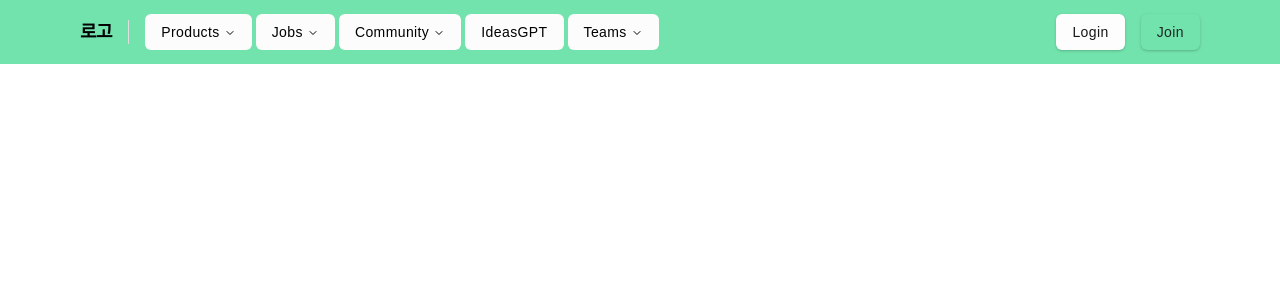
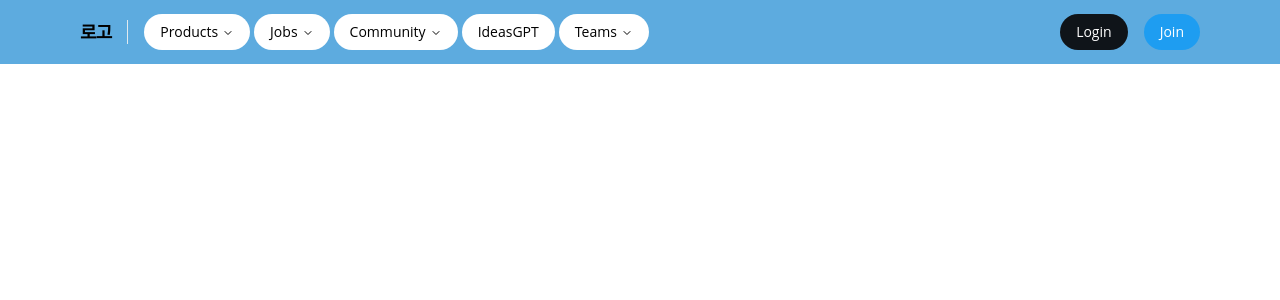
Before and after one commit to MZC-3rd-Project/FRONTEND_SERVER, a React app: page / in a window 1280 px wide. Shown: the top 300 px of the page. Built offline with nearby package versions, Linux system fonts and the light colour scheme; the HTML template or start-up script is replaced by a standard one.

Commit message:
[main] main 배경색 설정

```diff
--- a/src/components/layout/Header.jsx
+++ b/src/components/layout/Header.jsx
@@ -149,7 +149,7 @@ export default function Header({
 
     return (
         <nav className={cn(["flex px-20 h-16 items-center justify-between backdrop-blur fixed top-0 left-0 right-0 z-50 bg-background/50",
-            !isScrolled && "bg-[#72e3ad]",
+            !isScrolled && "bg-[#5dabdf]",
             isScrolled && "bg-transparent"
         ])}>
             <div className="flex items-center">
--- a/src/components/user/UserNavigation.jsx
+++ b/src/components/user/UserNavigation.jsx
@@ -1,5 +1,5 @@
 import { Link } from "react-router";
-import { Button } from "../ui/button";
+import { Button } from "@/components/ui/button";
 import { BarChart3Icon, BellIcon, LogOutIcon, MessageCircleIcon, SettingsIcon, UserIcon } from "lucide-react";
 import { DropdownMenu, DropdownMenuContent, DropdownMenuGroup, DropdownMenuItem, DropdownMenuLabel, DropdownMenuSeparator, DropdownMenuTrigger } from "../ui/dropdown-menu";
 import { Avatar, AvatarFallback, AvatarImage } from "@/components/ui/avatar";
--- a/src/css/index.css
+++ b/src/css/index.css
@@ -9,111 +9,111 @@
 @tailwind utilities;
 
 :root {
-  --background: rgb(252, 252, 252);
-  --foreground: rgb(23, 23, 23);
-  --card: rgb(252, 252, 252);
-  --card-foreground: rgb(23, 23, 23);
-  --popover: rgb(252, 252, 252);
-  --popover-foreground: rgb(82, 82, 82);
-  --primary: rgb(114, 227, 173);
-  --primary-foreground: rgb(30, 39, 35);
-  --secondary: rgb(253, 253, 253);
-  --secondary-foreground: rgb(23, 23, 23);
-  --muted: rgb(237, 237, 237);
-  --muted-foreground: rgb(32, 32, 32);
-  --accent: rgb(237, 237, 237);
-  --accent-foreground: rgb(32, 32, 32);
-  --destructive: rgb(202, 50, 20);
-  --destructive-foreground: rgb(255, 252, 252);
-  --border: rgb(223, 223, 223);
-  --input: rgb(246, 246, 246);
-  --ring: rgb(114, 227, 173);
-  --chart-1: rgb(114, 227, 173);
-  --chart-2: rgb(59, 130, 246);
-  --chart-3: rgb(139, 92, 246);
-  --chart-4: rgb(245, 158, 11);
-  --chart-5: rgb(16, 185, 129);
-  --sidebar: rgb(252, 252, 252);
-  --sidebar-foreground: rgb(112, 112, 112);
-  --sidebar-primary: rgb(114, 227, 173);
-  --sidebar-primary-foreground: rgb(30, 39, 35);
-  --sidebar-accent: rgb(237, 237, 237);
-  --sidebar-accent-foreground: rgb(32, 32, 32);
-  --sidebar-border: rgb(223, 223, 223);
-  --sidebar-ring: rgb(114, 227, 173);
-  --font-sans: Outfit, sans-serif;
-  --font-serif: ui-serif, Georgia, Cambria, "Times New Roman", Times, serif;
-  --font-mono: monospace;
-  --radius: 0.5rem;
+  --background: rgb(255, 255, 255);
+  --foreground: rgb(15, 20, 25);
+  --card: rgb(247, 248, 248);
+  --card-foreground: rgb(15, 20, 25);
+  --popover: rgb(255, 255, 255);
+  --popover-foreground: rgb(15, 20, 25);
+  --primary: rgb(30, 157, 241);
+  --primary-foreground: rgb(255, 255, 255);
+  --secondary: rgb(15, 20, 25);
+  --secondary-foreground: rgb(255, 255, 255);
+  --muted: rgb(229, 229, 230);
+  --muted-foreground: rgb(15, 20, 25);
+  --accent: rgb(227, 236, 246);
+  --accent-foreground: rgb(30, 157, 241);
+  --destructive: rgb(244, 33, 46);
+  --destructive-foreground: rgb(255, 255, 255);
+  --border: rgb(225, 234, 239);
+  --input: rgb(247, 249, 250);
+  --ring: rgb(29, 161, 242);
+  --chart-1: rgb(30, 157, 241);
+  --chart-2: rgb(0, 184, 122);
+  --chart-3: rgb(247, 185, 40);
+  --chart-4: rgb(23, 191, 99);
+  --chart-5: rgb(224, 36, 94);
+  --sidebar: rgb(247, 248, 248);
+  --sidebar-foreground: rgb(15, 20, 25);
+  --sidebar-primary: rgb(30, 157, 241);
+  --sidebar-primary-foreground: rgb(255, 255, 255);
+  --sidebar-accent: rgb(227, 236, 246);
+  --sidebar-accent-foreground: rgb(30, 157, 241);
+  --sidebar-border: rgb(225, 232, 237);
+  --sidebar-ring: rgb(29, 161, 242);
+  --font-sans: Open Sans, sans-serif;
+  --font-serif: Georgia, serif;
+  --font-mono: Menlo, monospace;
+  --radius: 1.3rem;
   --shadow-x: 0px;
-  --shadow-y: 1px;
-  --shadow-blur: 3px;
+  --shadow-y: 2px;
+  --shadow-blur: 0px;
   --shadow-spread: 0px;
-  --shadow-opacity: 0.17;
-  --shadow-color: #000000;
-  --shadow-2xs: 0px 1px 3px 0px hsl(0 0% 0% / 0.09);
-  --shadow-xs: 0px 1px 3px 0px hsl(0 0% 0% / 0.09);
-  --shadow-sm: 0px 1px 3px 0px hsl(0 0% 0% / 0.17), 0px 1px 2px -1px hsl(0 0% 0% / 0.17);
-  --shadow: 0px 1px 3px 0px hsl(0 0% 0% / 0.17), 0px 1px 2px -1px hsl(0 0% 0% / 0.17);
-  --shadow-md: 0px 1px 3px 0px hsl(0 0% 0% / 0.17), 0px 2px 4px -1px hsl(0 0% 0% / 0.17);
-  --shadow-lg: 0px 1px 3px 0px hsl(0 0% 0% / 0.17), 0px 4px 6px -1px hsl(0 0% 0% / 0.17);
-  --shadow-xl: 0px 1px 3px 0px hsl(0 0% 0% / 0.17), 0px 8px 10px -1px hsl(0 0% 0% / 0.17);
-  --shadow-2xl: 0px 1px 3px 0px hsl(0 0% 0% / 0.43);
-  --tracking-normal: 0.025em;
+  --shadow-opacity: 0;
+  --shadow-color: rgba(29,161,242,0.15);
+  --shadow-2xs: 0px 2px 0px 0px hsl(202.8169 89.1213% 53.1373% / 0.00);
+  --shadow-xs: 0px 2px 0px 0px hsl(202.8169 89.1213% 53.1373% / 0.00);
+  --shadow-sm: 0px 2px 0px 0px hsl(202.8169 89.1213% 53.1373% / 0.00), 0px 1px 2px -1px hsl(202.8169 89.1213% 53.1373% / 0.00);
+  --shadow: 0px 2px 0px 0px hsl(202.8169 89.1213% 53.1373% / 0.00), 0px 1px 2px -1px hsl(202.8169 89.1213% 53.1373% / 0.00);
+  --shadow-md: 0px 2px 0px 0px hsl(202.8169 89.1213% 53.1373% / 0.00), 0px 2px 4px -1px hsl(202.8169 89.1213% 53.1373% / 0.00);
+  --shadow-lg: 0px 2px 0px 0px hsl(202.8169 89.1213% 53.1373% / 0.00), 0px 4px 6px -1px hsl(202.8169 89.1213% 53.1373% / 0.00);
+  --shadow-xl: 0px 2px 0px 0px hsl(202.8169 89.1213% 53.1373% / 0.00), 0px 8px 10px -1px hsl(202.8169 89.1213% 53.1373% / 0.00);
+  --shadow-2xl: 0px 2px 0px 0px hsl(202.8169 89.1213% 53.1373% / 0.00);
+  --tracking-normal: 0em;
   --spacing: 0.25rem;
 }
 
 .dark {
-  --background: rgb(18, 18, 18);
-  --foreground: rgb(226, 232, 240);
-  --card: rgb(23, 23, 23);
-  --card-foreground: rgb(226, 232, 240);
-  --popover: rgb(36, 36, 36);
-  --popover-foreground: rgb(169, 169, 169);
-  --primary: rgb(0, 98, 57);
-  --primary-foreground: rgb(221, 232, 227);
-  --secondary: rgb(36, 36, 36);
-  --secondary-foreground: rgb(250, 250, 250);
-  --muted: rgb(31, 31, 31);
-  --muted-foreground: rgb(162, 162, 162);
-  --accent: rgb(49, 49, 49);
-  --accent-foreground: rgb(250, 250, 250);
-  --destructive: rgb(84, 28, 21);
-  --destructive-foreground: rgb(237, 233, 232);
-  --border: rgb(41, 41, 41);
-  --input: rgb(36, 36, 36);
-  --ring: rgb(74, 222, 128);
-  --chart-1: rgb(74, 222, 128);
-  --chart-2: rgb(96, 165, 250);
-  --chart-3: rgb(167, 139, 250);
-  --chart-4: rgb(251, 191, 36);
-  --chart-5: rgb(45, 212, 191);
-  --sidebar: rgb(18, 18, 18);
-  --sidebar-foreground: rgb(137, 137, 137);
-  --sidebar-primary: rgb(0, 98, 57);
-  --sidebar-primary-foreground: rgb(221, 232, 227);
-  --sidebar-accent: rgb(49, 49, 49);
-  --sidebar-accent-foreground: rgb(250, 250, 250);
-  --sidebar-border: rgb(41, 41, 41);
-  --sidebar-ring: rgb(74, 222, 128);
-  --font-sans: Outfit, sans-serif;
-  --font-serif: ui-serif, Georgia, Cambria, "Times New Roman", Times, serif;
-  --font-mono: monospace;
-  --radius: 0.5rem;
+  --background: rgb(0, 0, 0);
+  --foreground: rgb(231, 233, 234);
+  --card: rgb(23, 24, 28);
+  --card-foreground: rgb(217, 217, 217);
+  --popover: rgb(0, 0, 0);
+  --popover-foreground: rgb(231, 233, 234);
+  --primary: rgb(28, 156, 240);
+  --primary-foreground: rgb(255, 255, 255);
+  --secondary: rgb(240, 243, 244);
+  --secondary-foreground: rgb(15, 20, 25);
+  --muted: rgb(24, 24, 24);
+  --muted-foreground: rgb(114, 118, 122);
+  --accent: rgb(6, 22, 34);
+  --accent-foreground: rgb(28, 156, 240);
+  --destructive: rgb(244, 33, 46);
+  --destructive-foreground: rgb(255, 255, 255);
+  --border: rgb(36, 38, 40);
+  --input: rgb(34, 48, 60);
+  --ring: rgb(29, 161, 242);
+  --chart-1: rgb(30, 157, 241);
+  --chart-2: rgb(0, 184, 122);
+  --chart-3: rgb(247, 185, 40);
+  --chart-4: rgb(23, 191, 99);
+  --chart-5: rgb(224, 36, 94);
+  --sidebar: rgb(23, 24, 28);
+  --sidebar-foreground: rgb(217, 217, 217);
+  --sidebar-primary: rgb(29, 161, 242);
+  --sidebar-primary-foreground: rgb(255, 255, 255);
+  --sidebar-accent: rgb(6, 22, 34);
+  --sidebar-accent-foreground: rgb(28, 156, 240);
+  --sidebar-border: rgb(56, 68, 77);
+  --sidebar-ring: rgb(29, 161, 242);
+  --font-sans: Open Sans, sans-serif;
+  --font-serif: Georgia, serif;
+  --font-mono: Menlo, monospace;
+  --radius: 1.3rem;
   --shadow-x: 0px;
-  --shadow-y: 1px;
-  --shadow-blur: 3px;
+  --shadow-y: 2px;
+  --shadow-blur: 0px;
   --shadow-spread: 0px;
-  --shadow-opacity: 0.17;
-  --shadow-color: #000000;
-  --shadow-2xs: 0px 1px 3px 0px hsl(0 0% 0% / 0.09);
-  --shadow-xs: 0px 1px 3px 0px hsl(0 0% 0% / 0.09);
-  --shadow-sm: 0px 1px 3px 0px hsl(0 0% 0% / 0.17), 0px 1px 2px -1px hsl(0 0% 0% / 0.17);
-  --shadow: 0px 1px 3px 0px hsl(0 0% 0% / 0.17), 0px 1px 2px -1px hsl(0 0% 0% / 0.17);
-  --shadow-md: 0px 1px 3px 0px hsl(0 0% 0% / 0.17), 0px 2px 4px -1px hsl(0 0% 0% / 0.17);
-  --shadow-lg: 0px 1px 3px 0px hsl(0 0% 0% / 0.17), 0px 4px 6px -1px hsl(0 0% 0% / 0.17);
-  --shadow-xl: 0px 1px 3px 0px hsl(0 0% 0% / 0.17), 0px 8px 10px -1px hsl(0 0% 0% / 0.17);
-  --shadow-2xl: 0px 1px 3px 0px hsl(0 0% 0% / 0.43);
+  --shadow-opacity: 0;
+  --shadow-color: rgba(29,161,242,0.25);
+  --shadow-2xs: 0px 2px 0px 0px hsl(202.8169 89.1213% 53.1373% / 0.00);
+  --shadow-xs: 0px 2px 0px 0px hsl(202.8169 89.1213% 53.1373% / 0.00);
+  --shadow-sm: 0px 2px 0px 0px hsl(202.8169 89.1213% 53.1373% / 0.00), 0px 1px 2px -1px hsl(202.8169 89.1213% 53.1373% / 0.00);
+  --shadow: 0px 2px 0px 0px hsl(202.8169 89.1213% 53.1373% / 0.00), 0px 1px 2px -1px hsl(202.8169 89.1213% 53.1373% / 0.00);
+  --shadow-md: 0px 2px 0px 0px hsl(202.8169 89.1213% 53.1373% / 0.00), 0px 2px 4px -1px hsl(202.8169 89.1213% 53.1373% / 0.00);
+  --shadow-lg: 0px 2px 0px 0px hsl(202.8169 89.1213% 53.1373% / 0.00), 0px 4px 6px -1px hsl(202.8169 89.1213% 53.1373% / 0.00);
+  --shadow-xl: 0px 2px 0px 0px hsl(202.8169 89.1213% 53.1373% / 0.00), 0px 8px 10px -1px hsl(202.8169 89.1213% 53.1373% / 0.00);
+  --shadow-2xl: 0px 2px 0px 0px hsl(202.8169 89.1213% 53.1373% / 0.00);
 }
 
 @theme inline {
@@ -167,15 +167,4 @@
   --shadow-lg: var(--shadow-lg);
   --shadow-xl: var(--shadow-xl);
   --shadow-2xl: var(--shadow-2xl);
-
-  --tracking-tighter: calc(var(--tracking-normal) - 0.05em);
-  --tracking-tight: calc(var(--tracking-normal) - 0.025em);
-  --tracking-normal: var(--tracking-normal);
-  --tracking-wide: calc(var(--tracking-normal) + 0.025em);
-  --tracking-wider: calc(var(--tracking-normal) + 0.05em);
-  --tracking-widest: calc(var(--tracking-normal) + 0.1em);
 }
-
-body {
-  letter-spacing: var(--tracking-normal);
-}
```
